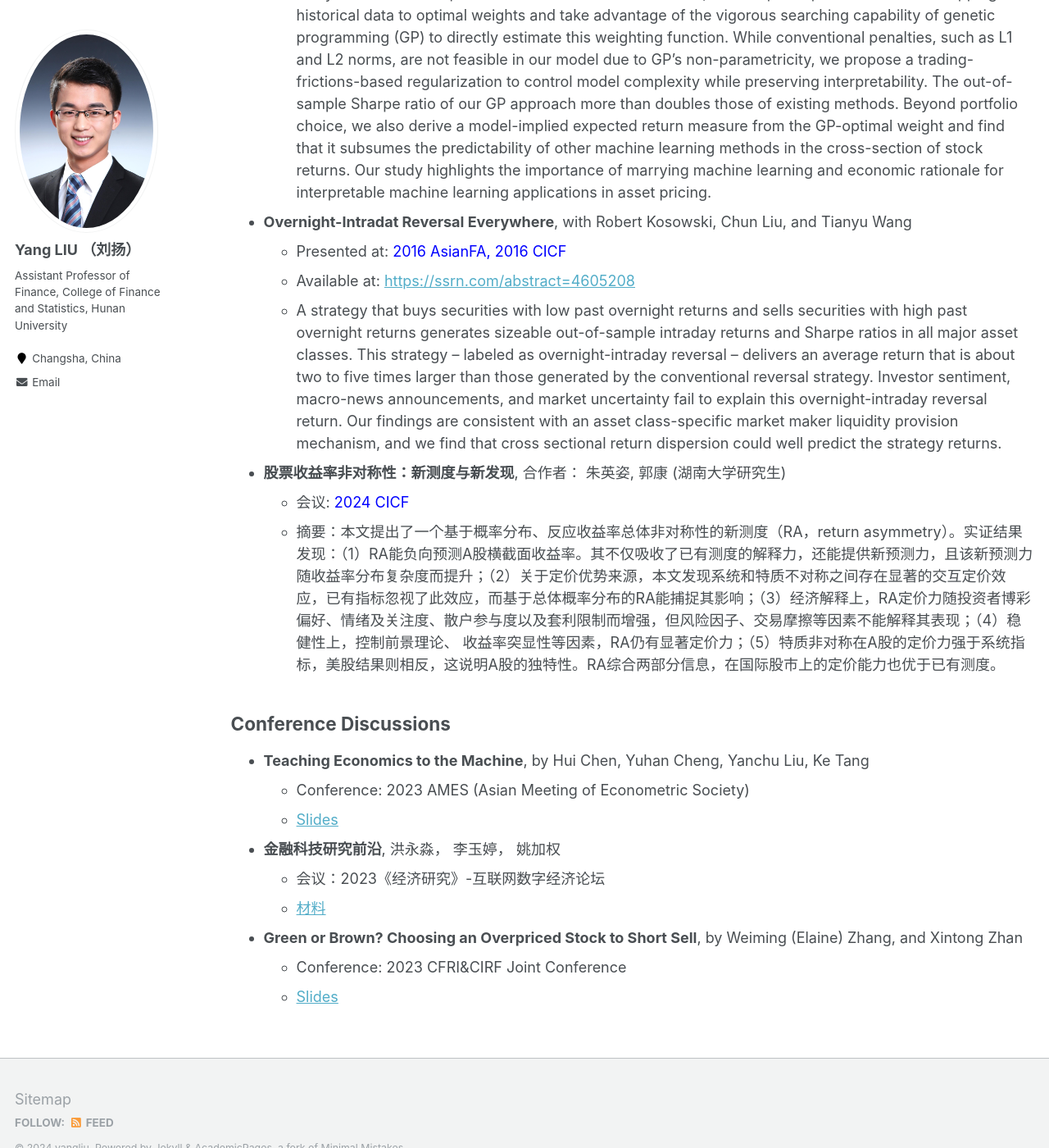
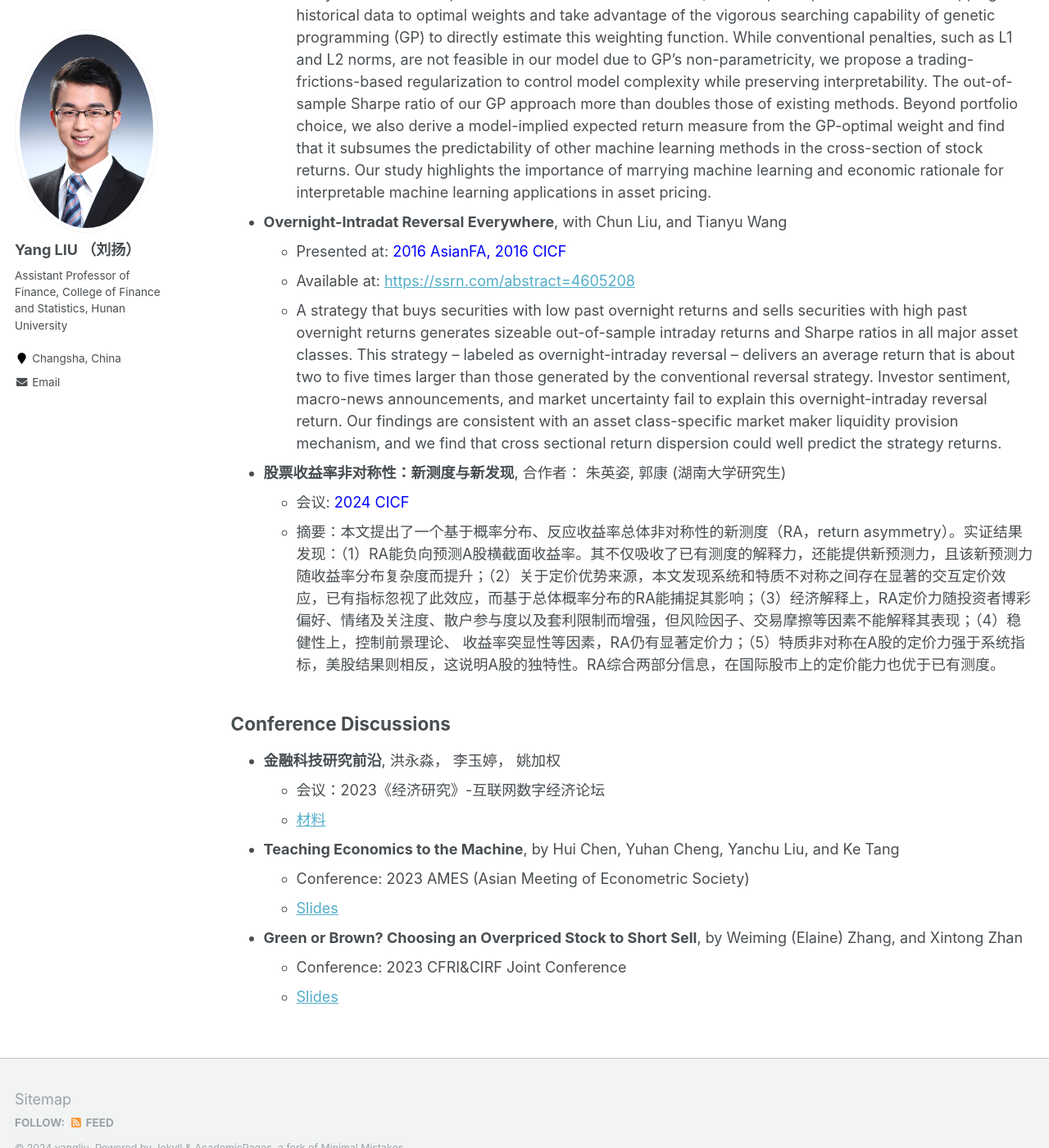
Before and after one commit to yangliu-finance/yangliu-finance.github.io, a Jekyll site: the page built from _pages/research.md, in a window 1280 px wide and 1400 px high, scrolled down 1545 px. Shown: the whole window at 82% size. Built offline with Jekyll 4.4.1, drawn with Linux system fonts in a browser that asks for light colours.

Commit message:
Update research.md

```diff
--- a/_pages/research.md
+++ b/_pages/research.md
@@ -57,7 +57,7 @@ of other machine learning methods in the cross-section of stock returns. Our stu
 importance of marrying machine learning and economic rationale for interpretable machine learning
 applications in asset pricing.
 
-+ **Overnight-Intradat Reversal Everywhere**, with Robert Kosowski, Chun Liu, and Tianyu Wang
++ **Overnight-Intradat Reversal Everywhere**, with Chun Liu, and Tianyu Wang
   + Presented at: <font color="blue">2016 AsianFA, 2016 CICF </font>
   + Available at: [https://ssrn.com/abstract=4605208](https://ssrn.com/abstract=4605208)
   + A strategy that buys securities with low past overnight returns and sells securities with high past overnight returns generates sizeable out-of-sample intraday returns and Sharpe ratios in all major asset classes. This strategy – labeled as overnight-intraday reversal – delivers an average return that is about two to five times larger than those generated by the conventional reversal strategy. Investor sentiment, macro-news announcements, and market uncertainty fail to explain this overnight-intraday reversal return. Our findings are consistent with an asset class-specific market maker liquidity provision mechanism, and we find that cross sectional return dispersion could well predict the strategy returns.
@@ -77,15 +77,15 @@ applications in asset pricing.
 Conference Discussions
 ------
 
-+ **Teaching Economics to the Machine**, by Hui Chen, Yuhan Cheng, Yanchu Liu, Ke Tang
-  + Conference: 2023 AMES (Asian Meeting of Econometric Society)
-  + [Slides](https://yangliu-finance.github.io/files/Discuss_2023AMES_Chen_TeachingEconomicsToTheMachine.pdf)
-
 
 + **金融科技研究前沿**, 洪永淼， 李玉婷， 姚加权
   + 会议：2023《经济研究》-互联网数字经济论坛
   + [材料](https://yangliu-finance.github.io/files/Discuss_2023_Hong_FinTech.pdf)
 
+
++ **Teaching Economics to the Machine**, by Hui Chen, Yuhan Cheng, Yanchu Liu, and Ke Tang
+  + Conference: 2023 AMES (Asian Meeting of Econometric Society)
+  + [Slides](https://yangliu-finance.github.io/files/Discuss_2023AMES_Chen_TeachingEconomicsToTheMachine.pdf)
 
 
 + **Green or Brown? Choosing an Overpriced Stock to Short Sell**, by Weiming (Elaine) Zhang, and Xintong Zhan
```
